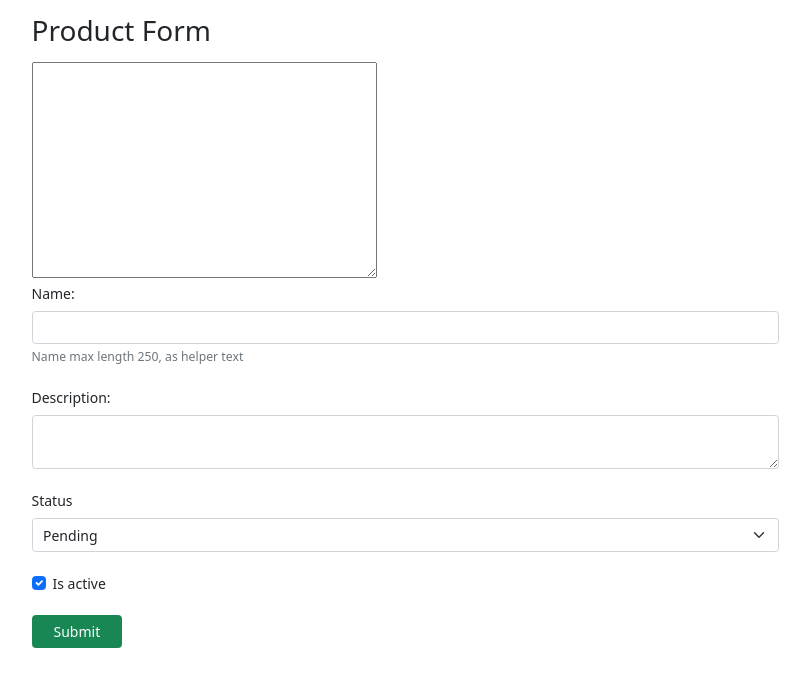
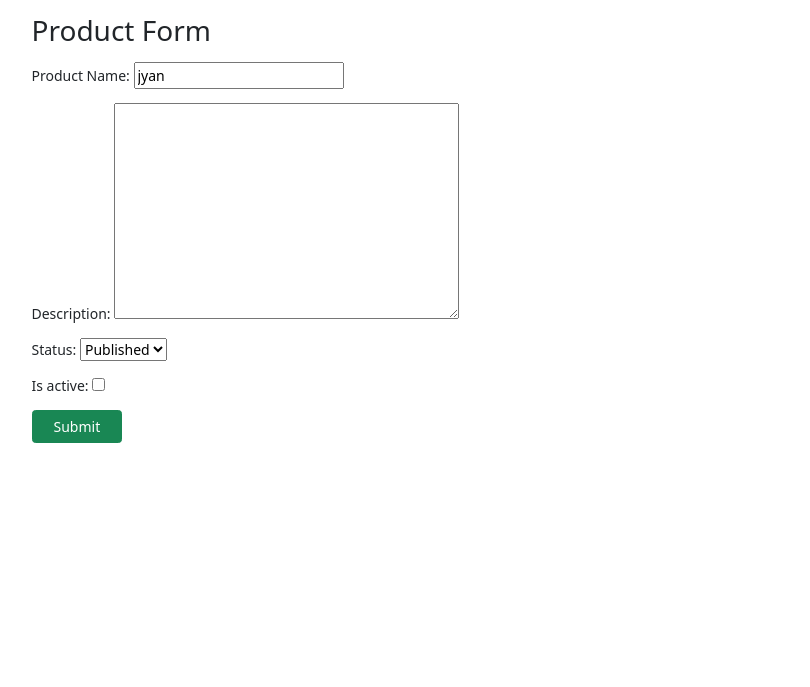
Before and after one commit to Anopta/manually-render-django-form, a Django app: page /product/form in a window 1280 px wide. Shown: the top 687 px of the page, without its empty margins (235-1045 px from the left). Run offline with Django 3.2, Linux system fonts and the light colour scheme.

Commit message:
create django form

```diff
--- a/product/forms.py
+++ b/product/forms.py
@@ -1,10 +1,12 @@
 from django import forms
 
-from .models import Product
-
-
-class ProductForm(forms.ModelForm):
-
-    class Meta:
-        model = Product
-        fields = ('name', 'description', 'status', 'is_active')
+class ProductForm(forms.Form):
+    STATUS = (
+        ('published', "Published"),
+        ('pending', 'Pending'),
+        ('rejected', 'Rejected'),
+    )
+    name = forms.CharField(max_length=250, label='Product Name')
+    description = forms.CharField(widget=forms.Textarea())
+    status = forms.ChoiceField(choices=STATUS)
+    is_active = forms.BooleanField()
--- a/product/views.py
+++ b/product/views.py
@@ -4,15 +4,15 @@ from .forms import ProductForm
 # Create your views here.
 
 def product_form(request):
-    form = ProductForm(request.POST or None)
+    data = {'name': 'jyan'}
+    form = ProductForm(request.POST or None, initial=data)
     if request.method == 'POST':
         if form.is_valid():
-            form.save()
-            return redirect(reverse('product_list'))
+            # save data as you want
+            pass
     ctx = {
         'form': form
     }
-    print('Form Name Field: ', dir(form['name']))
     return render(request, 'product/product_form.html', ctx)
 
 
--- a/templates/product/product_form.html
+++ b/templates/product/product_form.html
@@ -19,45 +19,11 @@
         </style>
     </head>
     <body>
-
         <div class="container">
             <h2 class="mb-3 mt-3">Product Form</h2>
             <form action="{% url 'product_form' %}" method="post" novalidate>
                 {% csrf_token %}
-                {{ form.name.as_textarea }}
-                <div class="mb-4">
-                    <label for="{{ form.name.id_for_label }}" class="form-label">{{ form.name.label }}: </label>
-                    <input name="{{ form.name.html_name }}" type="text" class="form-control" id="{{ form.name.id_for_label }}" required>
-                    {% if form.name.help_text %}
-                    <div class="form-text">{{ form.name.help_text }}</div>
-                    {% endif %}
-                    {% for error in form.name.errors %}
-                    <div class="invalid-feedback d-block text-end">{{ error }}</div>
-                    {% endfor %}
-                </div>
-                <div class="mb-4">
-                    <label for="{{ form.description.id_for_label }}" class="form-label">{{ form.description.label }}: </label>
-                    <textarea name="{{ form.description.html_name }}" class="form-control" id="{{ form.description.id_for_label }}"></textarea>
-                </div>
-                <div class="mb-4">
-                      <label class="form-label" for="{{ form.status.id_for_label }}">
-                          {{form.status.label}}
-                      </label>
-                    <select name="{{ form.status.html_name }}" value="{{ form.status.value }}" id="{{ form.status.id_for_label }}" class="form-select" >
-                        {% for widget in form.status.subwidgets %}
-                            {{ widget }}
-                        {% endfor %}
-                    </select>
-
-                </div>
-                <div class="mb-4">
-                    <div class="form-check">
-                      <input name="{{ form.is_active.name }}" checked="{{ form.is_active.value }}" id="{{ form.is_active.id_for_label }}" class="form-check-input" type="checkbox">
-                      <label class="form-check-label" for="{{ form.is_active.id_for_label }}">
-                          {{form.is_active.label}}
-                      </label>
-                    </div>
-                </div>
+                {{ form.as_p }}
                 <button class="btn btn-success px-4" type="submit">Submit</button>
             </form>
         </div>
```
